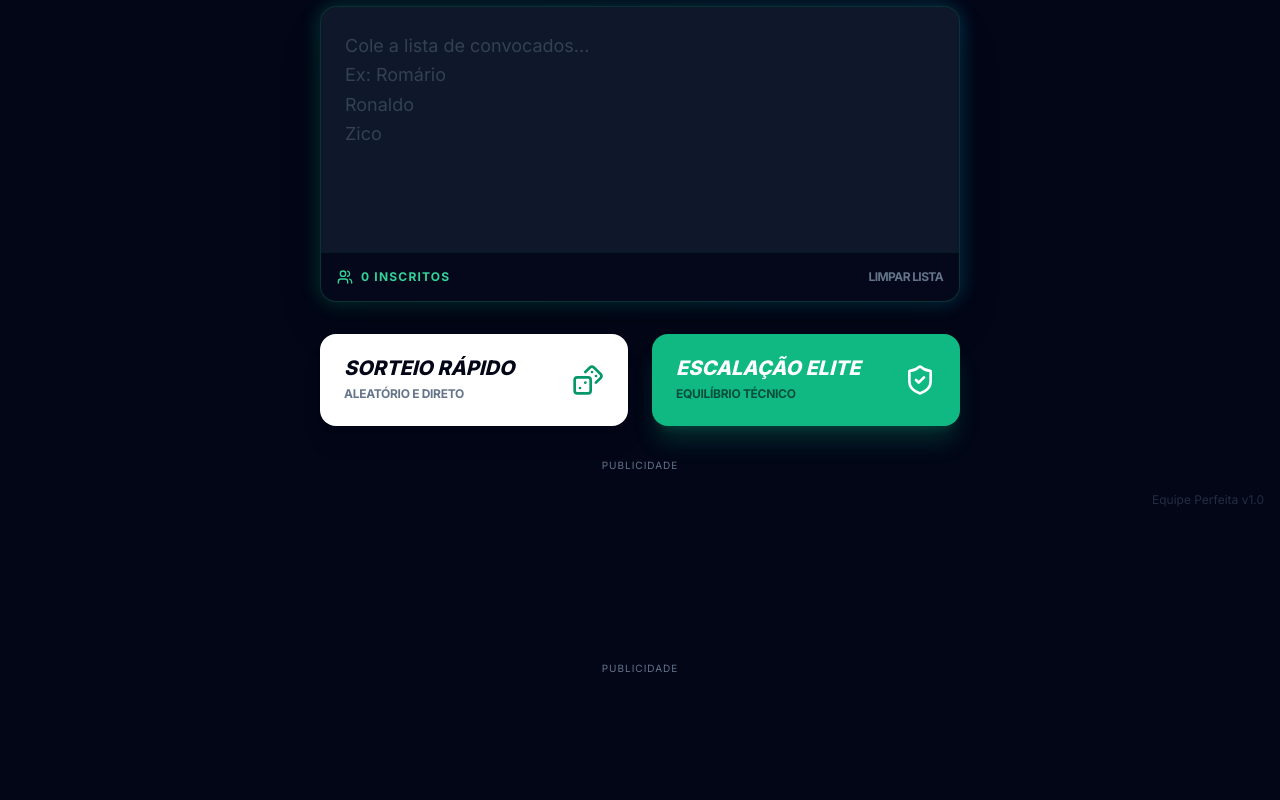
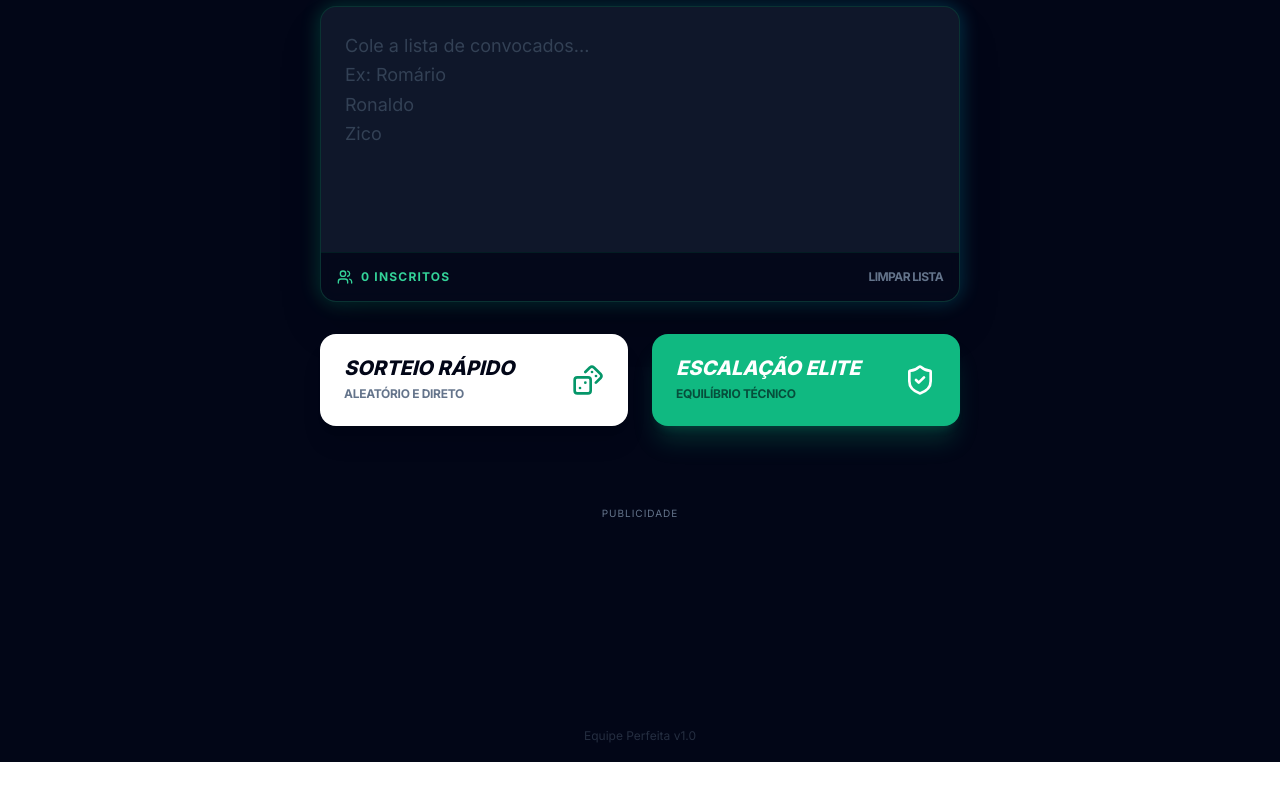
Before and after one commit to victorprojects01/Equipe-Perfeita, a React (Vite) app: page / in a window 1280 px wide. Shown: the part 274-1074 px from the top of the page. After the commit the page ends 1036 px from the top, so only its background shows below. Built offline with nearby package versions, Linux system fonts and the light colour scheme.

Commit message:
Adsense revisões

```diff
--- a/App.tsx
+++ b/App.tsx
@@ -110,16 +110,14 @@ const App: React.FC = () => {
           />
         )}
 
-        {step !== 'RESULTS' && (
-          <div className="mt-12 max-w-2xl mx-auto space-y-4">
-            <AdSenseAd />
-          </div>
-        )}
+        <div style={{ width: '100%', maxWidth: 970, margin: '48px auto', clear: 'both' }}>
+          <AdSenseAd />
+        </div>
 
       </div>
 
       {/* Simple Footer */}
-      <footer className="fixed bottom-4 right-4 hidden md:block opacity-50 hover:opacity-100 transition-opacity">
+      <footer className="px-4 pb-4 text-center opacity-50 hover:opacity-100 transition-opacity">
         <span className="text-xs text-slate-600">Equipe Perfeita v1.0</span>
       </footer>
     </div>
--- a/components/AdSenseAd.tsx
+++ b/components/AdSenseAd.tsx
@@ -11,7 +11,7 @@ interface AdSenseAdProps {
 }
 
 // ad_01 is the default; the deployment environment can override it.
-const slot = (import.meta.env.VITE_ADSENSE_SLOT ?? '2219850050').trim();
+const slot = import.meta.env.VITE_ADSENSE_SLOT?.trim() || '2219850050';
 
 export const AdSenseAd: React.FC<AdSenseAdProps> = ({ className = '' }) => {
   const adRef = useRef<HTMLModElement>(null);
@@ -19,11 +19,12 @@ export const AdSenseAd: React.FC<AdSenseAdProps> = ({ className = '' }) => {
 
   useEffect(() => {
     const element = adRef.current;
-    if (!element || !slot) return;
+    if (!element) return;
 
     const requestAd = () => {
       // Wait for a visible container; avoid duplicate requests in StrictMode.
-      if (requested.current || element.getBoundingClientRect().width === 0) return;
+      if (requested.current || element.hasAttribute('data-adsbygoogle-status')) return;
+      if (!element.isConnected || element.getBoundingClientRect().width === 0) return;
       requested.current = true;
       try {
         window.adsbygoogle = window.adsbygoogle || ([] as Record<string, never>[]);
@@ -33,21 +34,25 @@ export const AdSenseAd: React.FC<AdSenseAdProps> = ({ className = '' }) => {
       }
     };
 
-    const observer = new ResizeObserver(requestAd);
-    observer.observe(element);
+    const observer = typeof ResizeObserver === 'undefined' ? null : new ResizeObserver(requestAd);
+    observer?.observe(element);
+    window.addEventListener('resize', requestAd);
+    window.addEventListener('load', requestAd);
     requestAd();
-    return () => observer.disconnect();
+    return () => {
+      observer?.disconnect();
+      window.removeEventListener('resize', requestAd);
+      window.removeEventListener('load', requestAd);
+    };
   }, []);
 
-  if (!slot) return null;
-
   return (
-    <aside aria-label="Publicidade" className={`w-full min-w-0 my-4 ${className}`}>
+    <aside aria-label="Publicidade" className={className} style={{ width: '100%', minWidth: 0, minHeight: 120 }}>
       <p className="mb-2 text-center text-[10px] uppercase tracking-widest text-slate-500">Publicidade</p>
       <ins
         ref={adRef}
         className="adsbygoogle"
-        style={{ display: 'block', width: '100%', minHeight: 100 }}
+        style={{ display: 'block' }}
         data-ad-client="ca-pub-6239237268971394"
         data-ad-slot={slot}
         data-ad-format="auto"
--- a/components/AdvancedSetupStep.tsx
+++ b/components/AdvancedSetupStep.tsx
@@ -1,7 +1,6 @@
 import React, { useState } from 'react';
 import { Player } from '../types';
 import { Star, Shield, ArrowRight, AlertCircle, ChevronLeft } from 'lucide-react';
-import { AdSenseAd } from './AdSenseAd';
 
 interface AdvancedSetupStepProps {
   players: Player[];
@@ -52,7 +51,7 @@ export const AdvancedSetupStep: React.FC<AdvancedSetupStepProps> = ({
   };
 
   return (
-    <div className="w-full max-w-5xl mx-auto space-y-8 pb-32 pt-4 px-4">
+    <div className="w-full max-w-5xl mx-auto space-y-8 pt-4 px-4">
       <div className="flex flex-col md:flex-row justify-between items-start md:items-end gap-4 border-b border-emerald-900/30 pb-6">
         <div>
            <h2 className="text-4xl font-extrabold text-white uppercase italic tracking-tighter">Ficha Técnica</h2>
@@ -153,9 +152,7 @@ export const AdvancedSetupStep: React.FC<AdvancedSetupStepProps> = ({
         ))}
       </div>
 
-      <AdSenseAd />
-
-      <div className="fixed bottom-0 left-0 right-0 p-6 bg-slate-950/90 backdrop-blur-xl border-t border-emerald-900/20 z-50">
+      <div className="py-6 bg-slate-950/90 border-t border-emerald-900/20">
         <div className="max-w-5xl mx-auto flex items-center justify-between gap-6">
              <button
                 onClick={onBack}
--- a/components/InputStep.tsx
+++ b/components/InputStep.tsx
@@ -1,7 +1,6 @@
 import React, { useState, useEffect } from 'react';
 import { Users, Dices, ShieldCheck, Trophy } from 'lucide-react';
 import { AppMode } from '../types';
-import { AdSenseAd } from './AdSenseAd';
 
 interface InputStepProps {
   onNext: (rawNames: string[], mode: AppMode) => void;
@@ -99,7 +98,6 @@ export const InputStep: React.FC<InputStepProps> = ({ onNext }) => {
         </button>
       </div>
 
-      <AdSenseAd className="mt-8" />
     </div>
   );
 };
--- a/components/ResultsStep.tsx
+++ b/components/ResultsStep.tsx
@@ -113,7 +113,7 @@ Gerado por Equipe Perfeita ⚽
   );
 
   return (
-    <div className="w-full max-w-5xl mx-auto space-y-8 pb-32 animate-fade-in px-4 pt-4">
+    <div className="w-full max-w-5xl mx-auto space-y-8 animate-fade-in px-4 pt-4">
       <RatingPopup isOpen={isRatingOpen} onClose={() => setIsRatingOpen(false)} />
 
       <div className="flex justify-between items-center px-2">
@@ -169,7 +169,7 @@ Gerado por Equipe Perfeita ⚽
          </div>
       )}
 
-      <div className="fixed bottom-0 left-0 right-0 p-6 bg-slate-950/95 backdrop-blur-xl border-t border-emerald-900/30 z-50">
+      <div className="py-6 bg-slate-950/95 border-t border-emerald-900/30">
         <div className="max-w-5xl mx-auto flex flex-wrap gap-4">
              {mode === 'ADVANCED' && onBackToSetup && (
                <button
```
Also changed, not shown: 1 other file (tests, documents, lock files or other folders).
